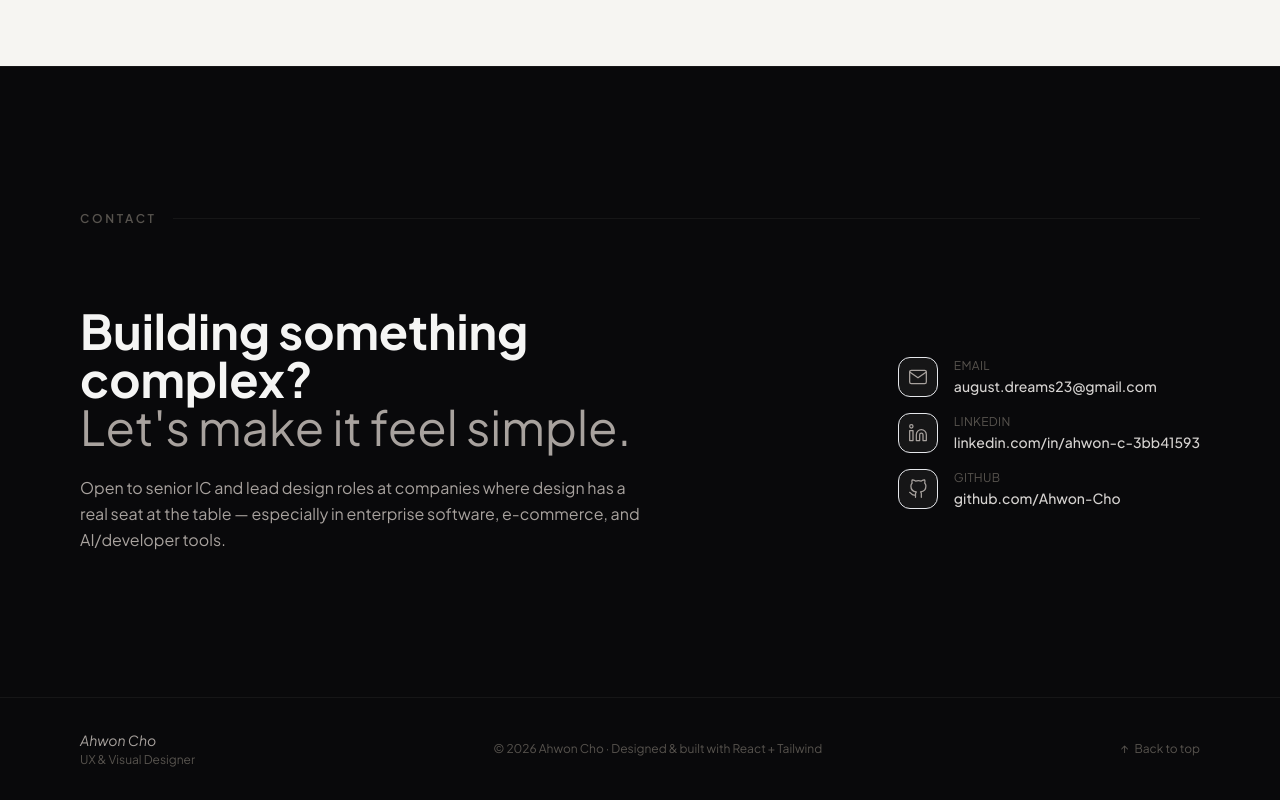
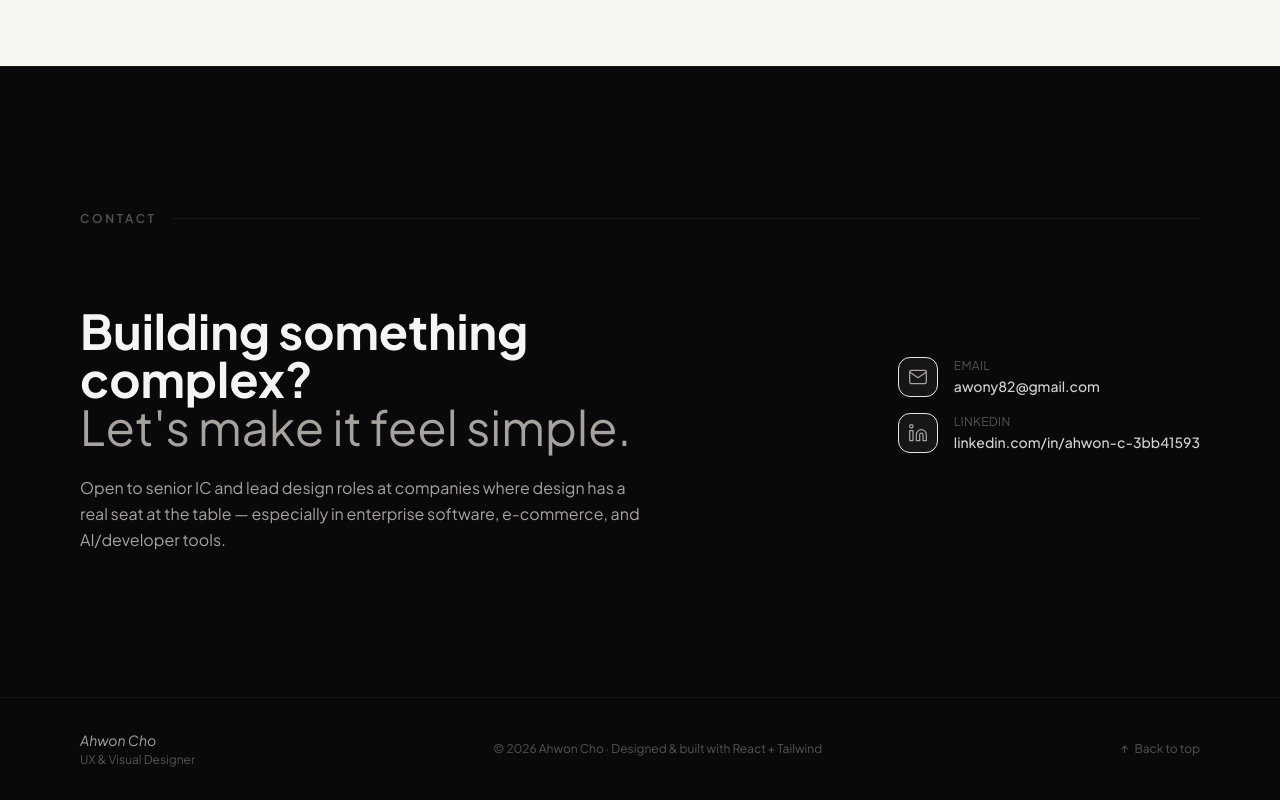
Before and after one commit to Ahwon-Cho/Portfolio, a React (Vite) app: page / in a window 1280 px wide. Shown: the part 4257-5057 px from the top of the page. Built offline with nearby package versions, Linux system fonts and the light colour scheme.

Commit message:
Update email to awony82@gmail.com, remove GitHub link

```diff
--- a/src/components/Contact.jsx
+++ b/src/components/Contact.jsx
@@ -32,9 +32,8 @@ function GitHubIcon() {
 }
 
 const LINKS = [
-  { Icon: EmailIcon,    label: 'Email',    href: 'mailto:august.dreams23@gmail.com',              value: 'august.dreams23@gmail.com'        },
+  { Icon: EmailIcon,    label: 'Email',    href: 'mailto:awony82@gmail.com',                     value: 'awony82@gmail.com'                },
   { Icon: LinkedInIcon, label: 'LinkedIn', href: 'https://www.linkedin.com/in/ahwon-c-3bb41593/', value: 'linkedin.com/in/ahwon-c-3bb41593' },
-  { Icon: GitHubIcon,   label: 'GitHub',   href: 'https://github.com/Ahwon-Cho',                  value: 'github.com/Ahwon-Cho'             },
 ]
 
 const INPUT_BASE = `
```
